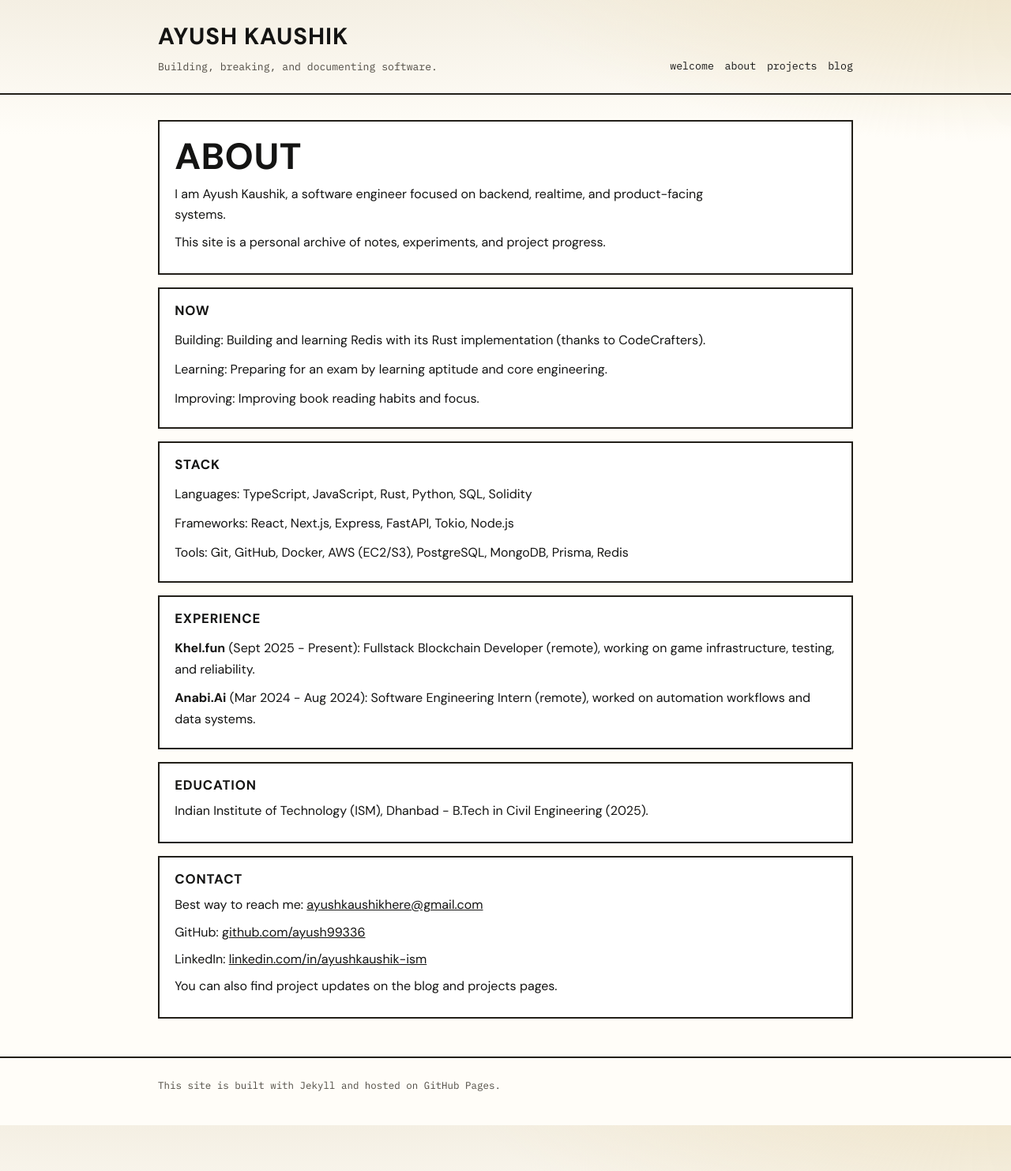
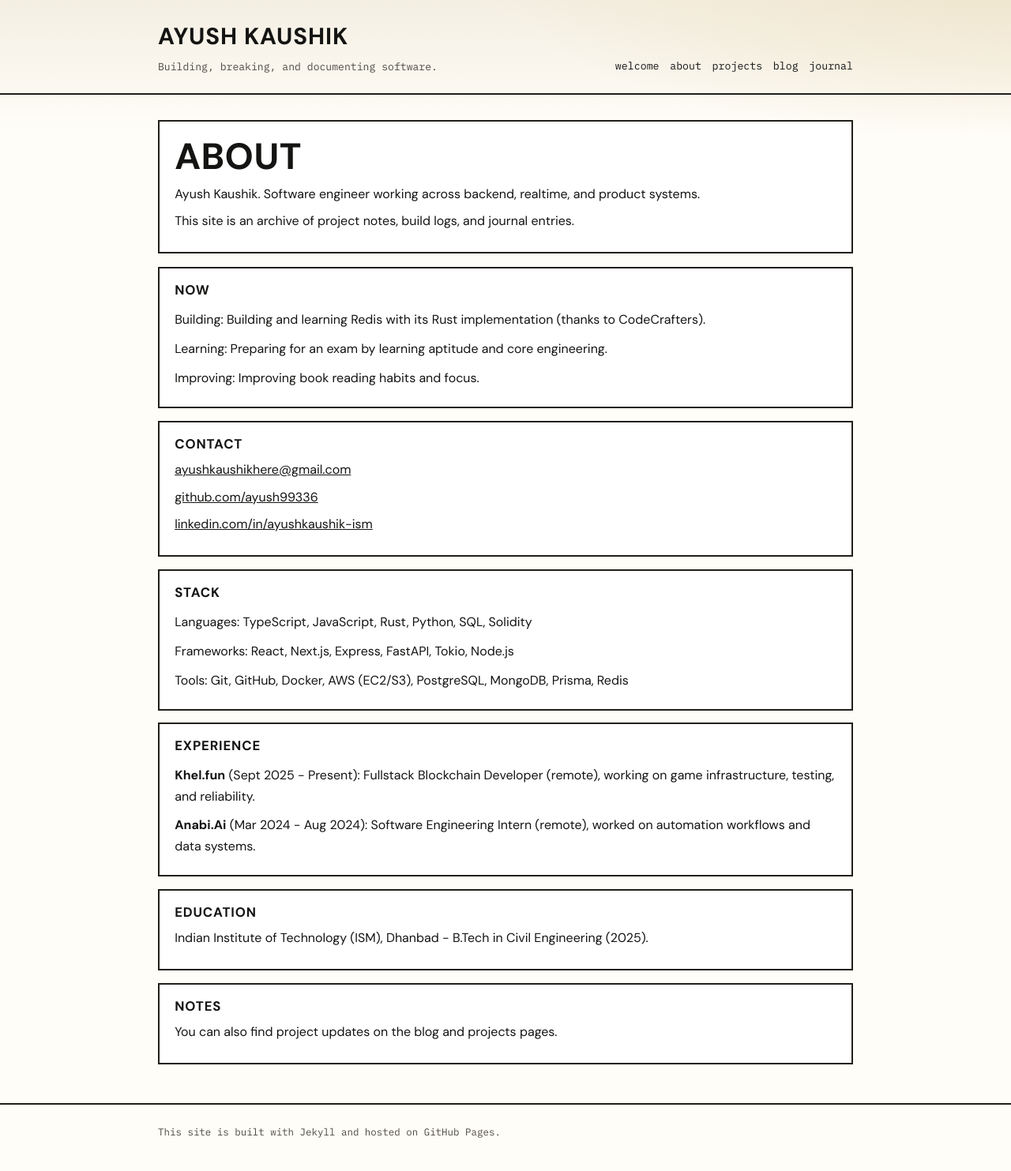
Before and after one commit to ayush99336/ayush99336.github.io, a Jekyll site: the page built from about.md, in a window 1280 px wide. Shown: the whole page at 79% size. Built offline with Jekyll 4.4.1, drawn with Linux system fonts in a browser that asks for light colours.

Commit message:
Enhance site configuration and content: update personal details, add journal page, improve blog structure, and refine project descriptions for clarity.

```diff
--- a/_config.yml
+++ b/_config.yml
@@ -1,12 +1,13 @@
 title: Ayush Kaushik
 email: ayushkaushikhere@gmail.com
 description: >-
-  A personal archive of what I build, what breaks, and what I learn while shipping.
+  A personal archive of what I build, what breaks, and what I learn.
 tagline: Building, breaking, and documenting software.
 baseurl: ""
-url: ""
+url: "https://ayush99336.github.io"
 lang: en
 author: Ayush Kaushik
+timezone: Asia/Kolkata
 
 nav_links:
   - title: About
@@ -15,6 +16,8 @@ nav_links:
     url: /projects/
   - title: Blog
     url: /blog/
+  - title: Journal
+    url: /journal/
 
 social_links:
   - title: GitHub
@@ -25,6 +28,10 @@ social_links:
     url: mailto:ayushkaushikhere@gmail.com
 
 markdown: kramdown
+highlighter: rouge
+kramdown:
+  input: GFM
+  syntax_highlighter: rouge
 permalink: /:categories/:year/:month/:day/:title/
 
 plugins:
--- a/about.md
+++ b/about.md
@@ -6,8 +6,8 @@ permalink: /about/
 
 <section class="panel stagger stagger-1">
 	<h1>About</h1>
-	<p>I am Ayush Kaushik, a software engineer focused on backend, realtime, and product-facing systems.</p>
-	<p>This site is a personal archive of notes, experiments, and project progress.</p>
+	<p>Ayush Kaushik. Software engineer working across backend, realtime, and product systems.</p>
+	<p>This site is an archive of project notes, build logs, and journal entries.</p>
 </section>
 
 <section class="panel stagger stagger-2">
@@ -20,6 +20,13 @@ permalink: /about/
 </section>
 
 <section class="panel stagger stagger-3">
+	<h2>Contact</h2>
+	<p><a href="mailto:ayushkaushikhere@gmail.com">ayushkaushikhere@gmail.com</a></p>
+	<p><a href="https://github.com/ayush99336" target="_blank" rel="noopener noreferrer">github.com/ayush99336</a></p>
+	<p><a href="https://linkedin.com/in/ayushkaushik-ism" target="_blank" rel="noopener noreferrer">linkedin.com/in/ayushkaushik-ism</a></p>
+</section>
+
+<section class="panel stagger stagger-4">
 	<h2>Stack</h2>
 	<ul>
 		<li>Languages: TypeScript, JavaScript, Rust, Python, SQL, Solidity</li>
@@ -42,9 +49,6 @@ permalink: /about/
 </section>
 
 <section class="panel stagger stagger-4">
-	<h2>Contact</h2>
-	<p>Best way to reach me: <a href="mailto:ayushkaushikhere@gmail.com">ayushkaushikhere@gmail.com</a></p>
-	<p>GitHub: <a href="https://github.com/ayush99336" target="_blank" rel="noopener noreferrer">github.com/ayush99336</a></p>
-	<p>LinkedIn: <a href="https://linkedin.com/in/ayushkaushik-ism" target="_blank" rel="noopener noreferrer">linkedin.com/in/ayushkaushik-ism</a></p>
+	<h2>Notes</h2>
 	<p>You can also find project updates on the blog and projects pages.</p>
 </section>
--- a/assets/css/style.css
+++ b/assets/css/style.css
@@ -162,6 +162,18 @@ li {
   font-size: 0.75rem;
 }
 
+.post-entry-main {
+  min-width: 0;
+}
+
+.post-cats {
+  margin-top: 0.1rem;
+  font-family: "IBM Plex Mono", "Courier New", monospace;
+  color: var(--muted);
+  font-size: 0.72rem;
+  text-transform: lowercase;
+}
+
 .post {
   background: var(--surface);
   border: 2px solid var(--line);
@@ -180,6 +192,47 @@ li {
   font-family: "IBM Plex Mono", "Courier New", monospace;
   font-size: 0.8rem;
 }
+
+.post code,
+.post pre {
+  font-family: "IBM Plex Mono", "Courier New", monospace;
+}
+
+.post pre {
+  background: #1e1f24;
+  color: #f3f4f6;
+  border: 1px solid #2d2f36;
+  border-radius: 8px;
+  padding: 0.8rem 0.9rem;
+  overflow-x: auto;
+}
+
+.post :not(pre) > code {
+  background: #f4efe3;
+  border: 1px solid #dfd6c4;
+  border-radius: 6px;
+  padding: 0.1rem 0.35rem;
+}
+
+.highlight .k,
+.highlight .kd,
+.highlight .kr,
+.highlight .kt { color: #ff7a90; }
+.highlight .nf,
+.highlight .nc,
+.highlight .fm { color: #7dcfff; }
+.highlight .s,
+.highlight .s1,
+.highlight .s2 { color: #9ece6a; }
+.highlight .mi,
+.highlight .m { color: #ff9e64; }
+.highlight .c,
+.highlight .c1,
+.highlight .cm { color: #7a8194; }
+.highlight .nb,
+.highlight .bp,
+.highlight .o,
+.highlight .p { color: #c0caf5; }
 
 .site-footer {
   border-top: 2px solid var(--line);
```
Also changed, not shown: _posts/2026-04-06-rust-syntax-highlighting-test.md (added, +41 -0 lines), blog.md (+11 -9 lines), journal.md (added, +31 -0 lines), projects.md (+6 -0 lines).
